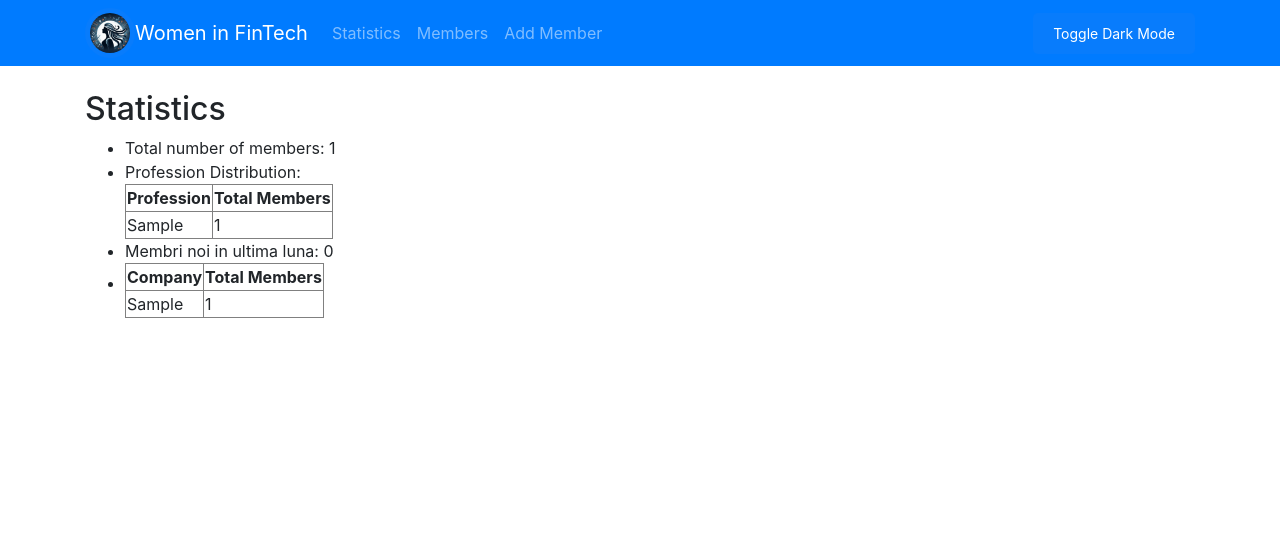
After one commit to AlexPusok/women_fintech, a PHP site: page /statistics.php in a window 1280 px wide. The commit adds this page. Shown: the top 558 px of the page. Run offline with PHP 8.4, Linux system fonts and the light colour scheme; tables that the repository leaves empty or names only in its code hold one stand-in row (values such as "Sample post"); some libraries are stand-ins or nearby versions.

Commit message:
Am adaugat pagaina de statistics.php, care functioneaza da arata ca pula.

```diff
--- a/includes/header.php
+++ b/includes/header.php
@@ -19,6 +19,9 @@
         <div class="collapse navbar-collapse" id="navbarNav">
             <ul class="navbar-nav">
                 <li class="nav-item">
+                    <a class="nav-link" href="statistics.php">Statistics</a>
+                </li>
+                <li class="nav-item">
                     <a class="nav-link" href="members.php">Members</a>
                 </li>
                 <li class="nav-item">
--- /dev/null
+++ b/statistics.php
@@ -0,0 +1,61 @@
+<?php
+global $totalMembersQuery;
+include_once "config/database.php";
+include_once "includes/header.php";
+$database = new Database();
+$db = $database->getConnection();
+$totalMembersQuery = "SELECT count(*) FROM members";
+$professionDistributionQuery = "SELECT profession, COUNT(*) as total_members FROM members GROUP BY profession ORDER BY total_members DESC";
+$totalMembersCount = $db->query($totalMembersQuery)->fetchColumn();
+$monthlyMembersQuery = "SELECT count(*) as monthly_members FROM members WHERE created_at >= DATE_SUB(CURDATE(), INTERVAL 1 MONTH)";
+$monthlyMembersCount = $db->query($monthlyMembersQuery)->fetchColumn();
+
+$companyDistributionQuery = "SELECT company, COUNT(*) as total_members FROM members GROUP BY company ORDER BY total_members DESC";
+?>
+<h2>Statistics</h2>
+    <ul>
+        <li>
+            Total number of members: <?php echo htmlspecialchars($totalMembersCount); ?>
+        </li>
+        <li>
+            Profession Distribution:
+            <table border="1">
+                <tr>
+                    <th>Profession</th>
+                    <th>Total Members</th>
+                </tr>
+                <?php
+                $stmt = $db->query($professionDistributionQuery);
+                while ($row = $stmt->fetch(PDO::FETCH_ASSOC)) {
+                    echo "<tr>";
+                    echo "<td>" . htmlspecialchars($row['profession']) . "</td>";
+                    echo "<td>" . htmlspecialchars($row['total_members']) . "</td>";
+                    echo "</tr>";
+                }
+                ?>
+            </table>
+        </li>
+        <li>
+            Membri noi in ultima luna: <?php echo htmlspecialchars($monthlyMembersCount); ?>
+        </li>
+        <li>
+            <table border="1">
+                <tr>
+                    <th>Company</th>
+                    <th>Total Members</th>
+                </tr>
+                <?php
+                $stmt = $db->query($companyDistributionQuery);
+                while ($row = $stmt->fetch(PDO::FETCH_ASSOC)) {
+                    echo "<tr>";
+                    echo "<td>" . htmlspecialchars($row['company']) . "</td>";
+                    echo "<td>" . htmlspecialchars($row['total_members']) . "</td>";
+                    echo "</tr>";
+                }
+                ?>
+            </table>
+        </li>
+    </ul>
+<?php
+include_once "includes/footer.php";
+?>
```
